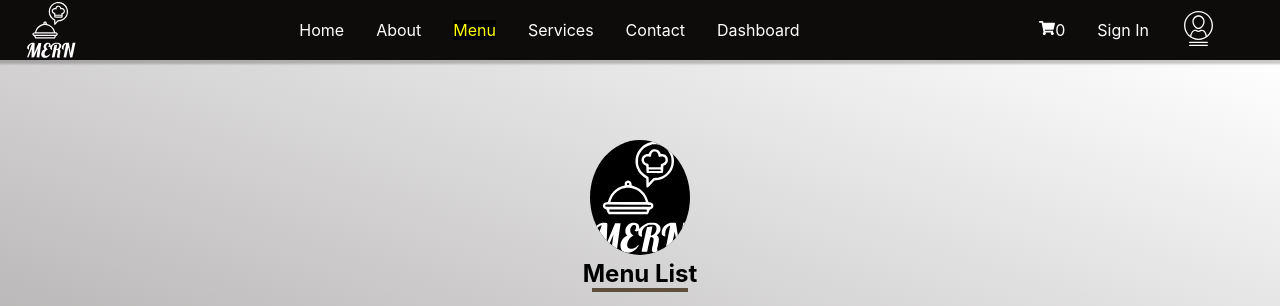
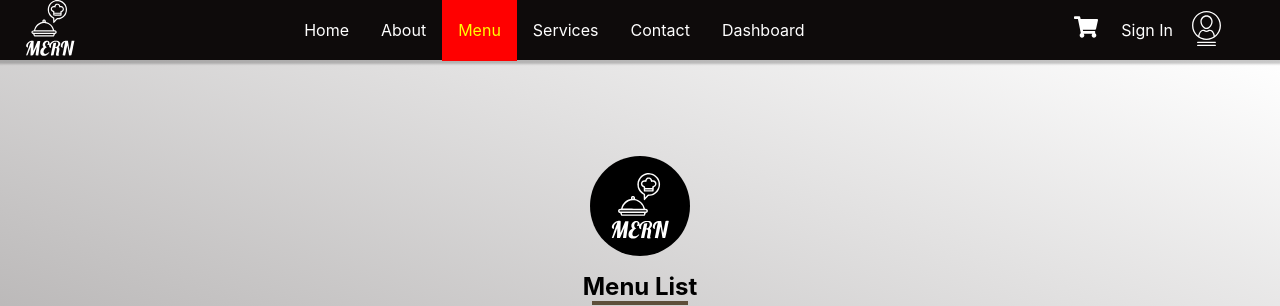
Before and after one commit to AbdullaAlwaki/restaurant, a React (Create React App) app: page /menu in a window 1280 px wide. Shown: the top 306 px of the page. Built offline with nearby package versions, Linux system fonts and the light colour scheme; no server answers.

Commit message:
merge kamalpreet and some edit

```diff
--- a/src/App.js
+++ b/src/App.js
@@ -31,7 +31,7 @@ function App() {
           <Route path="/contact" element={<Contact />} />
           <Route path="/register" element={<Register />} />
           <Route path="/Login" element={<Login />} />
-          <Route path='/myorder' element={<Cart/>}/>
+          <Route path='/myOrder' element={<Cart/>}/>
           {/* Route Dashboard */}
           <Route path="/dashboard/*" element={<Dashboard />} />
 
--- a/src/components/Menu/Menu.jsx
+++ b/src/components/Menu/Menu.jsx
@@ -13,19 +13,19 @@ const Menu = () => {
   const [activeCategory, setActiveCategory] = useState([]);
   const [allFood, setAllFood] = useState([]);
   const allDishes = useContext(dishes);
+  // eslint-disable-next-line no-unused-vars
   const {state, dispatch} = useContext(dataContext);
-  // console.log(state)
   useEffect(() => {
     setCategories(['all', 'breakfast', 'lunch', 'dinner'])
     allDishes.then((jsonRes) => {
-      // console.log(jsonRes)
-      // setMenuItems(jsonRes);
+      setMenuItems(jsonRes);
       dispatch({type:"MENU", payload: jsonRes})
       // console.log(state.state.menu)
       setAllFood(jsonRes);
       return jsonRes})
     .catch((error) => console.log(error))
-  },[allDishes]);
+    // eslint-disable-next-line react-hooks/exhaustive-deps
+  },[]);
 
   const filterItems = (category) => {
     setActiveCategory(category);
@@ -42,7 +42,10 @@ const Menu = () => {
     <main className="menu-container">
       <section className="menu section" >
         <div className="title">
-          <img src={logo} alt="logo" className="logo" />
+          <div className="con_logo">
+                      <img src={logo} alt="logo" className="logo" />
+
+          </div>
           <h2>Menu List</h2>
           <div className="underline"></div>
         </div>
--- a/src/components/Navbar.jsx
+++ b/src/components/Navbar.jsx
@@ -1,30 +1,29 @@
 import React, { useContext, useState } from "react";
 import { NavLink, Link } from "react-router-dom";
-import { FaShoppingCart } from 'react-icons/fa';
+import { FaShoppingCart } from "react-icons/fa";
 import "../styles/Navbar.css";
 import logo from "../images/MERN.svg";
 import { dataContext } from "./Context/context";
 
 function NavBar() {
-  const {state, dispatch} = useContext(dataContext);
+  // eslint-disable-next-line no-unused-vars
+  const { state, dispatch } = useContext(dataContext);
   const [isNavExpanded, setIsNavExpanded] = useState(false);
   const activeStyle = { color: "yellow" };
 
   return (
     <>
       <nav className="navbar">
+        <a href="/">
           <img className="logo-img" src={logo} alt="logo-pic" />
+        </a>
         <button
           className="hamburger"
           onClick={() => {
             setIsNavExpanded(!isNavExpanded);
           }}
         >
-          <svg
-            className="h-5 w-5"
-            viewBox="0 0 20 20"
-            fill="white"
-          >
+          <svg className="h-5 w-5" viewBox="0 0 20 20" fill="white">
             <path
               fillRule="evenodd"
               d="M3 5a1 1 0 011-1h12a1 1 0 110 2H4a1 1 0 01-1-1zM3 10a1 1 0 011-1h12a1 1 0 110 2H4a1 1 0 01-1-1zM9 15a1 1 0 011-1h6a1 1 0 110 2h-6a1 1 0 01-1-1z"
@@ -93,18 +92,22 @@ function NavBar() {
         <div className="login">
           <ul>
             <li>
-              <Link className="myOrder_link" to="/myorder">
+              <Link className="myOrder_link" to="/myOrder">
                 {<FaShoppingCart />}
-                              {state.cart.length}
+                {state.cart.length === 0 ? null : (
+                  <span className="cart_count">{state.cart.length}</span>
+                )}
               </Link>
             </li>
 
             <li>
-              <NavLink to="/Login">Sign In</NavLink></li>
-            <li className="login-pic">
-              <NavLink to="/register">
+              <NavLink to="/Login" className="log_in">
+                Sign In
+              </NavLink>
+            </li>
+            <li>
+              <NavLink to="/register" className="profile">
                 <svg
-                  className="login-svg"
                   fill="#ffffff"
                   height="35px"
                   width="35px"
--- a/src/styles/Menu.css
+++ b/src/styles/Menu.css
@@ -67,8 +67,7 @@ h4 {
 
   .active {
     color: rgb(250, 253, 250);
-    background-color: black;
-
+    background-color: rgb(255, 0, 0);
   }
 
   .section-center {
@@ -78,6 +77,7 @@ h4 {
     display: grid;
     gap: 3rem 2rem;
     justify-items: center;
+    cursor: pointer;
   }
 
   .menu-item {
@@ -102,11 +102,16 @@ h4 {
   }
 
   .logo {
-    object-fit: cover;
-    height: auto;
+    height: 100px;
     width: 100px;
-    border-radius: 100%;
+    padding: 1rem;
+  }
+  .con_logo{
+    width: 100px;
+    height: 100px;
+    border-radius: 50%;
     background-color: black;
+    margin: 1rem auto;
   }
 
 
--- a/src/styles/Navbar.css
+++ b/src/styles/Navbar.css
@@ -12,7 +12,7 @@
 
 .logo-img{
     width: 50px;
-    margin-left: 2%;
+    margin-left: 50%;
 }
 
 .navbar-menu{
@@ -20,14 +20,14 @@
 }
 
 .navbar-menu ul{
+
     display: flex;
     padding: 0;
 }
 
 .navbar-menu li{
     list-style-type: none;
-    margin: 0 1rem;
-
+    margin: 0;
 }
 
 .navbar-menu li a{
@@ -35,28 +35,26 @@
     display: block;
     width: 100%;
     color: white;
+    padding: 1.3rem 1rem;
 }
 
 .navbar-menu li a:hover{
-    color: rgb(60, 165, 235);
+    background: red;
 }
 
 .login{
     margin-left: auto;
     margin-right: 3rem;
-
 }
 
 .login ul{
     display: flex;
     align-items: center;
     padding: 0;
-
 }
 
 .login li{
-    list-style-type: none;
-    margin: 0 1rem;
+    margin: 0;
 }
 
 .login li a{
@@ -67,14 +65,9 @@
 }
 
 .login li a:hover{
-    color: rgb(60, 165, 235);
-}
+    background: red;
+  }
 
-.login-img{
-    width: 35px;
-    background-color: white;
-    border-radius: 50%;
-}
 
 .hamburger{
     border: 0;
@@ -95,6 +88,18 @@
 
 .hamburger:hover{
     background-color: rgb(60, 165, 235);
+}
+
+.myOrder_link{
+    font-size: 1.5rem;
+    padding: 0.96rem ;
+}
+
+.log_in{
+  padding: 1.3rem 0.5rem;
+}
+.profile{
+  padding: 0.69rem 0.5rem;
 }
 
 /* media queries */
```
Lines whose indentation alone changed are shown as unchanged.
